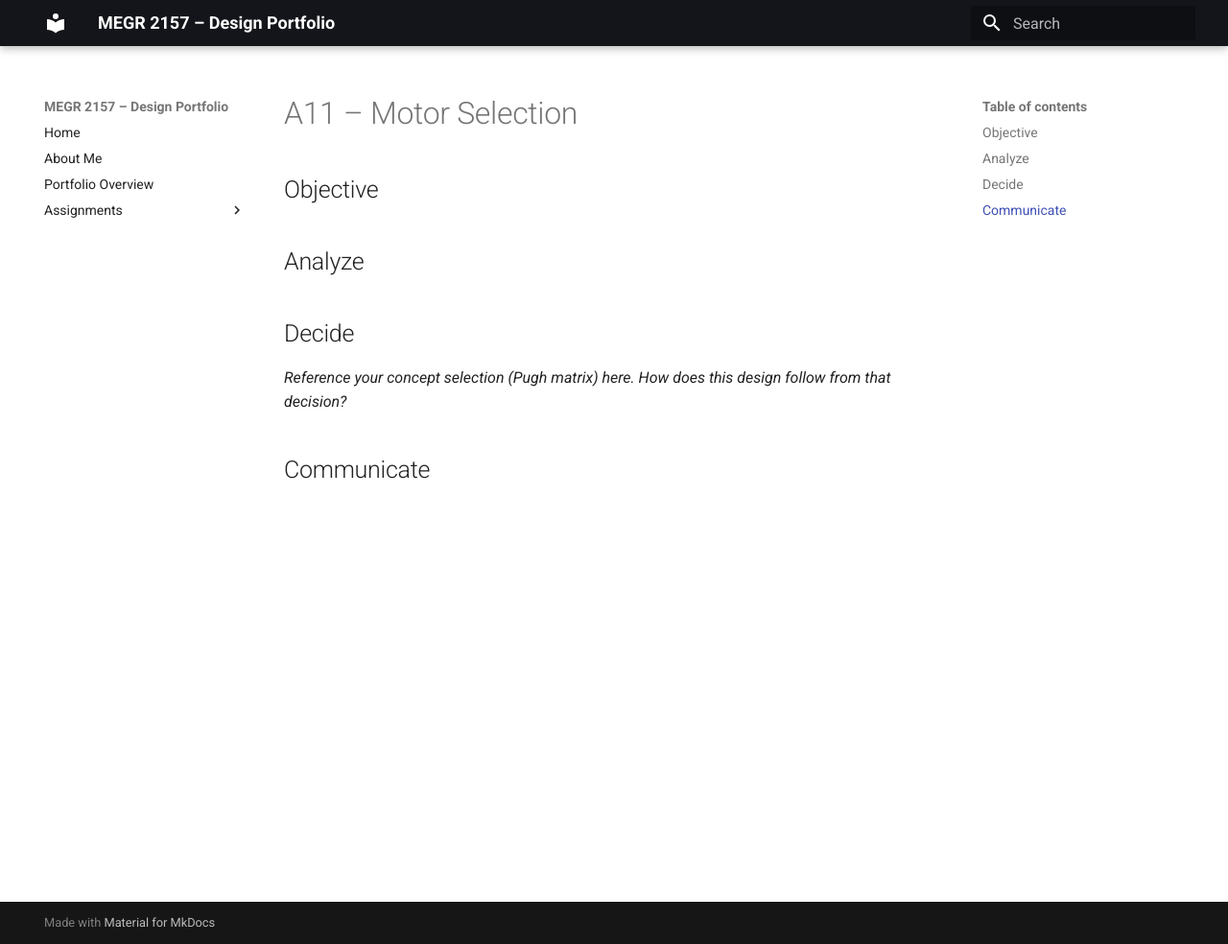
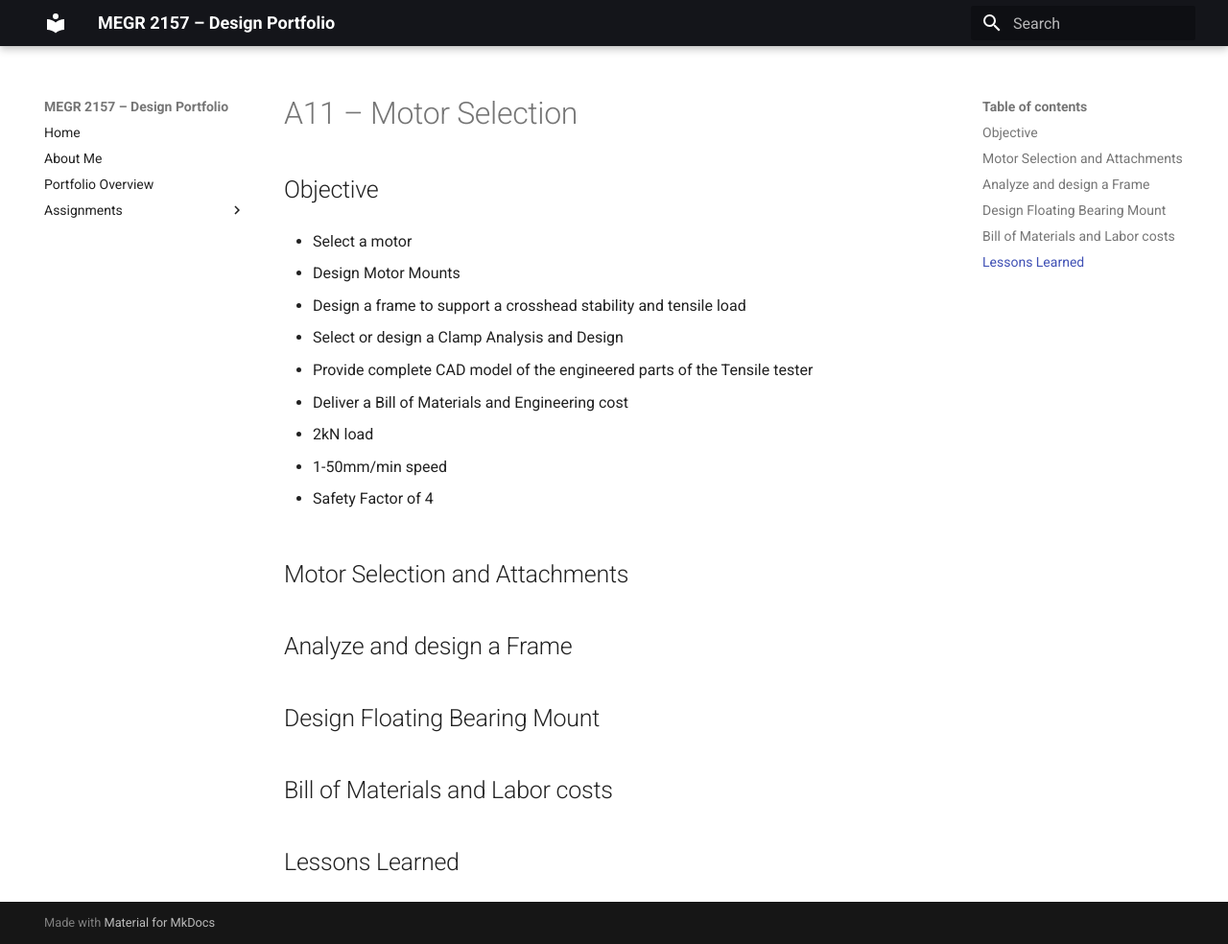
Before and after one commit to nbrehaut/megr2157-portfolio, an MkDocs documentation site: the page built from docs/assignments/a11/index.md, in a window 1280 px wide and 984 px high. Shown: the whole window at 96% size. Built offline with MkDocs 1.6.1 and Material for MkDocs 9.7.7, drawn with Linux system fonts in a browser that asks for light colours.

Commit message:
Update index.md

```diff
--- a/docs/assignments/a11/index.md
+++ b/docs/assignments/a11/index.md
@@ -1,12 +1,33 @@
 # A11 – Motor Selection
 
 ## Objective
+- Select a motor
+
+- Design Motor Mounts
+
+- Design a frame to support a crosshead stability and tensile load
+
+- Select or design a Clamp Analysis and Design
+
+- Provide complete CAD model of the engineered parts of the Tensile tester
+
+- Deliver a Bill of Materials and Engineering cost
+
+- 2kN load
+
+- 1-50mm/min speed
+
+- Safety Factor of 4
 
 
-## Analyze
+
+## Motor Selection and Attachments
+
+## Analyze and design a Frame
+
+## Design Floating Bearing Mount
+
+## Bill of Materials and Labor costs
 
 
-## Decide
-_Reference your concept selection (Pugh matrix) here. How does this design follow from that decision?_
-
-## Communicate
+## Lessons Learned
```
